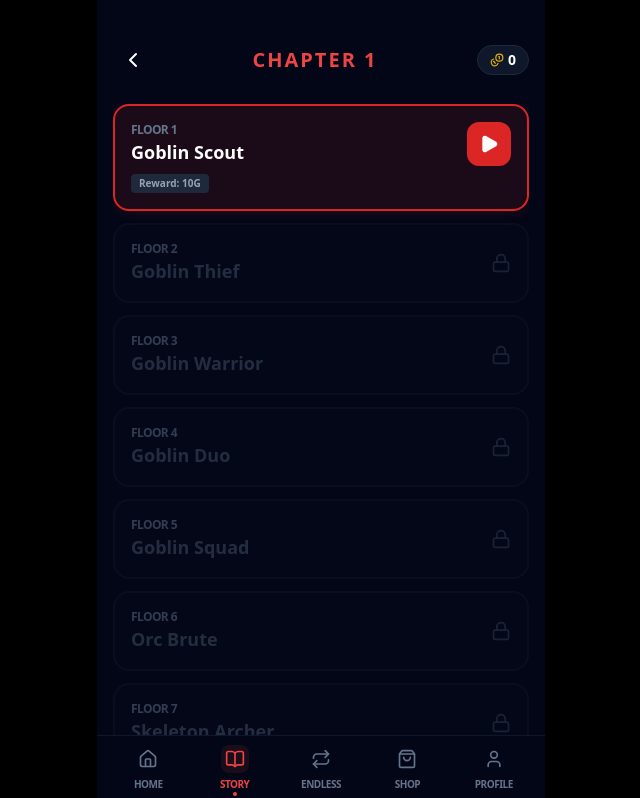
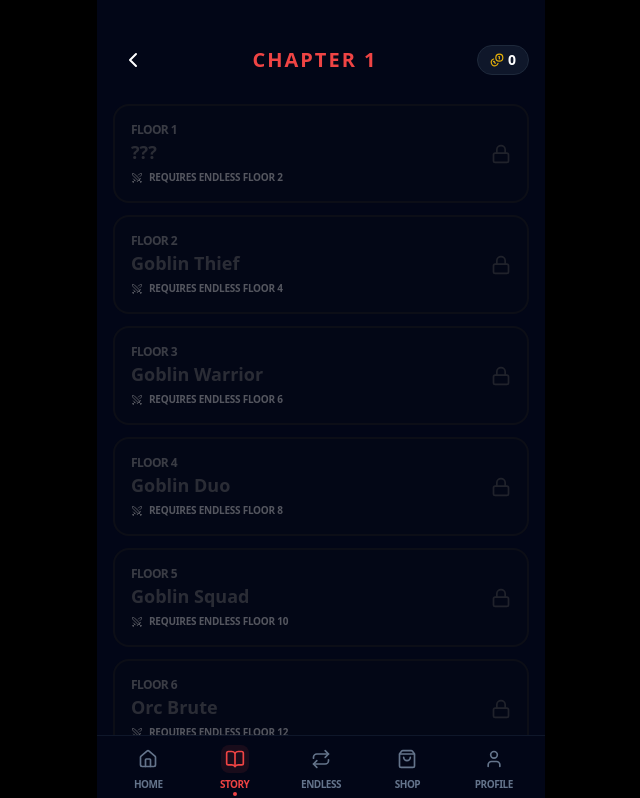
Before and after one commit to kouzen-neo/dungeon-battler, a Next.js app in the folder apps/web/: page /story in a window 1280 px wide. Shown: the top 798 px of the page, without its empty margins (319-959 px from the left). Built offline with nearby package versions, Linux system fonts and the light colour scheme.

Commit message:
feat: enhance difficulty, implement progression gating, and add auto-continue timer

```diff
--- a/apps/web/app/endless/page.tsx
+++ b/apps/web/app/endless/page.tsx
@@ -57,6 +57,7 @@ function EndlessPageContent() {
 
   const [isSwapping, setIsSwapping] = useState(false);
   const [isItemMenuOpen, setIsItemMenuOpen] = useState(false);
+  const [autoTimer, setAutoTimer] = useState(5);
 
   const persistAll = useSaveStore((state) => state.persistAll);
   const swapPositions = useBattleStore((state) => state.swapPositions);
@@ -64,6 +65,27 @@ function EndlessPageContent() {
   const addGold = useStoryStore((state) => state.addGold);
 
   const rewardGold = useMemo(() => 10 + (currentFloor * 5), [currentFloor]);
+
+  // Auto-Continue Logic
+  useEffect(() => {
+    let interval: NodeJS.Timeout;
+    if (isBattleOver && winner === 'player' && isAutoBattle) {
+      setAutoTimer(5);
+      interval = setInterval(() => {
+        setAutoTimer((prev) => {
+          if (prev <= 1) {
+            clearInterval(interval);
+            // Trigger victory automatically
+            const mockEvent = { preventDefault: () => {} } as React.MouseEvent;
+            handleVictory(mockEvent);
+            return 0;
+          }
+          return prev - 1;
+        });
+      }, 1000);
+    }
+    return () => clearInterval(interval);
+  }, [isBattleOver, winner, isAutoBattle]);
 
   useEffect(() => {
     const activeParty = partyIds
@@ -242,12 +264,29 @@ function EndlessPageContent() {
                   <Coins className="text-yellow-500" size={16} />
                   <span className="text-xl font-black text-yellow-500">+{rewardGold}</span>
                 </div>
-                <button
-                  onClick={handleVictory}
-                  className="w-full py-4 bg-red-600 hover:bg-red-500 text-white font-black rounded-2xl shadow-[0_4px_0_rgb(153,27,27)] active:translate-y-1 active:shadow-none transition-all cursor-pointer"
-                >
-                  NEXT FLOOR
-                </button>
+
+                <div className="flex flex-col w-full gap-3">
+                  <button
+                    onClick={handleVictory}
+                    className="w-full py-4 bg-red-600 hover:bg-red-500 text-white font-black rounded-2xl shadow-[0_4px_0_rgb(153,27,27)] active:translate-y-1 active:shadow-none transition-all cursor-pointer relative overflow-hidden"
+                  >
+                    {isAutoBattle ? (
+                      <div className="flex flex-col leading-tight">
+                        <span>CONTINUE NOW</span>
+                        <span className="text-[10px] opacity-60 uppercase">Auto-next in {autoTimer}s</span>
+                      </div>
+                    ) : (
+                      "NEXT FLOOR"
+                    )}
+                  </button>
+
+                  <button
+                    onClick={() => router.push('/')}
+                    className="w-full py-3 bg-slate-800 hover:bg-slate-700 text-slate-300 font-bold rounded-xl transition-all text-xs uppercase"
+                  >
+                    Return to Home
+                  </button>
+                </div>
               </div>
             ) : (
               <div className="flex flex-col items-center">
--- a/apps/web/app/profile/page.tsx
+++ b/apps/web/app/profile/page.tsx
@@ -3,7 +3,7 @@
 import React, { useState } from 'react';
 import { useHeroStore, OwnedHero } from '@/lib/stores/heroStore';
 import { useStoryStore } from '@/lib/game/storyProgress';
-import { Coins, User, Shield, Sword, Zap, Heart, Sparkles, ArrowUpCircle, Volume2, VolumeX, Book } from 'lucide-react';
+import { Coins, User, Shield, Sword, Zap, Heart, Sparkles, ArrowUpCircle, Volume2, VolumeX, Book, Trophy } from 'lucide-react';
 import Link from 'next/link';
 import PixelSprite from '@/components/ui/PixelSprite';
 import { useAudioStore } from '@/lib/stores/audioStore';
--- a/apps/web/app/story/page.tsx
+++ b/apps/web/app/story/page.tsx
@@ -3,11 +3,13 @@
 import React from 'react';
 import Link from 'next/link';
 import { useStoryStore } from '@/lib/game/storyProgress';
+import { useEndlessStore } from '@/lib/stores/endlessStore';
 import { storyChapter1 } from '@/lib/game/storyData';
-import { Lock, Play, ChevronLeft, Coins } from 'lucide-react';
+import { Lock, Play, ChevronLeft, Coins, Swords } from 'lucide-react';
 
 export default function StoryPage() {
-  const { currentFloor, maxFloorReached, gold } = useStoryStore();
+  const { currentFloor, maxFloorReached: storyMax, gold } = useStoryStore();
+  const { maxFloorReached: endlessMax } = useEndlessStore();
 
   return (
     <main className="flex flex-col min-h-screen bg-slate-950 text-white p-4 max-w-md mx-auto">
@@ -24,8 +26,11 @@ export default function StoryPage() {
 
       <div className="flex-1 space-y-3 overflow-y-auto pb-20">
         {storyChapter1.map((floor) => {
-          const isLocked = floor.floorNumber > maxFloorReached;
-          const isCurrent = floor.floorNumber === currentFloor;
+          const reqEndless = floor.floorNumber * 2;
+          const isStoryLocked = floor.floorNumber > storyMax;
+          const isEndlessLocked = endlessMax < reqEndless;
+          const isLocked = isStoryLocked || isEndlessLocked;
+          const isCurrent = floor.floorNumber === storyMax;
 
           return (
             <div
@@ -33,7 +38,7 @@ export default function StoryPage() {
               className={`
                 relative p-4 rounded-2xl border-2 transition-all
                 ${isLocked
-                  ? 'bg-slate-900/20 border-slate-900 opacity-50'
+                  ? 'bg-slate-900/20 border-slate-900 opacity-50 grayscale'
                   : isCurrent
                     ? 'bg-red-900/20 border-red-600 shadow-[0_0_15px_rgba(220,38,38,0.2)]'
                     : 'bg-slate-900 border-slate-800 hover:border-slate-700'
@@ -41,11 +46,18 @@ export default function StoryPage() {
               `}
             >
               <div className="flex items-center justify-between">
-                <div>
+                <div className="flex-1">
                   <h2 className="text-xs font-bold text-slate-500 uppercase tracking-tighter">Floor {floor.floorNumber}</h2>
                   <p className={`text-lg font-black ${isLocked ? 'text-slate-600' : 'text-white'}`}>
-                    {floor.enemies[0].name}
+                    {isLocked && !isStoryLocked ? '???' : floor.enemies[0].name}
                   </p>
+
+                  {isEndlessLocked && (
+                    <div className="mt-1 flex items-center gap-1.5 text-[10px] font-black text-amber-500 uppercase tracking-tight">
+                       <Swords size={12} />
+                       Requires Endless Floor {reqEndless}
+                    </div>
+                  )}
                 </div>
 
                 {isLocked ? (
--- a/apps/web/lib/game/endlessGeneration.ts
+++ b/apps/web/lib/game/endlessGeneration.ts
@@ -22,8 +22,8 @@ export const generateEndlessEnemies = (floor: number): EndlessEnemy[] => {
 
   const enemies: EndlessEnemy[] = [];
 
-  // Scaling factors
-  const statMult = 1 + (floor * 0.1); // +10% stats per floor
+  // Scaling factors: steeper exponential curve
+  const statMult = 1 + (floor * 0.15) + Math.pow(floor, 1.2) * 0.05;
 
   for (let i = 0; i < enemyCount; i++) {
     const type = ENEMY_TYPES[Math.floor(Math.random() * ENEMY_TYPES.length)];
--- a/apps/web/lib/game/storyData.ts
+++ b/apps/web/lib/game/storyData.ts
@@ -14,52 +14,52 @@ export interface FloorData {
 export const storyChapter1: FloorData[] = [
   {
     floorNumber: 1,
-    enemies: [{ name: "Goblin Scout", stats: { hp: 20, atk: 5, def: 2, spd: 8, element: "FIRE" } }],
+    enemies: [{ name: "Goblin Scout", stats: { hp: 40, atk: 8, def: 2, spd: 8, element: "FIRE" } }],
     rewardGold: 10,
   },
   {
     floorNumber: 2,
-    enemies: [{ name: "Goblin Thief", stats: { hp: 25, atk: 6, def: 2, spd: 10, element: "WATER" } }],
+    enemies: [{ name: "Goblin Thief", stats: { hp: 50, atk: 10, def: 2, spd: 10, element: "WATER" } }],
     rewardGold: 15,
   },
   {
     floorNumber: 3,
-    enemies: [{ name: "Goblin Warrior", stats: { hp: 35, atk: 8, def: 4, spd: 6, element: "EARTH" } }],
+    enemies: [{ name: "Goblin Warrior", stats: { hp: 70, atk: 12, def: 4, spd: 6, element: "EARTH" } }],
     rewardGold: 20,
   },
   {
     floorNumber: 4,
-    enemies: [{ name: "Goblin Duo", stats: { hp: 40, atk: 7, def: 3, spd: 9, element: "FIRE" } }],
+    enemies: [{ name: "Goblin Duo", stats: { hp: 80, atk: 11, def: 3, spd: 9, element: "FIRE" } }],
     rewardGold: 25,
   },
   {
     floorNumber: 5,
-    enemies: [{ name: "Goblin Squad", stats: { hp: 50, atk: 9, def: 4, spd: 7, element: "WATER" } }],
+    enemies: [{ name: "Goblin Squad", stats: { hp: 100, atk: 14, def: 4, spd: 7, element: "WATER" } }],
     rewardGold: 35,
   },
   {
     floorNumber: 6,
-    enemies: [{ name: "Orc Brute", stats: { hp: 70, atk: 12, def: 6, spd: 5, element: "FIRE" } }],
+    enemies: [{ name: "Orc Brute", stats: { hp: 140, atk: 18, def: 6, spd: 5, element: "FIRE" } }],
     rewardGold: 50,
   },
   {
     floorNumber: 7,
-    enemies: [{ name: "Skeleton Archer", stats: { hp: 45, atk: 14, def: 3, spd: 12, element: "WIND" } }],
+    enemies: [{ name: "Skeleton Archer", stats: { hp: 90, atk: 21, def: 3, spd: 12, element: "WIND" } }],
     rewardGold: 60,
   },
   {
     floorNumber: 8,
-    enemies: [{ name: "Orc & Skeleton", stats: { hp: 80, atk: 13, def: 5, spd: 8, element: "EARTH" } }],
+    enemies: [{ name: "Orc & Skeleton", stats: { hp: 160, atk: 20, def: 5, spd: 8, element: "EARTH" } }],
     rewardGold: 80,
   },
   {
     floorNumber: 9,
-    enemies: [{ name: "Undead Guardian", stats: { hp: 100, atk: 15, def: 8, spd: 6, element: "WIND" } }],
+    enemies: [{ name: "Undead Guardian", stats: { hp: 200, atk: 23, def: 8, spd: 6, element: "WIND" } }],
     rewardGold: 100,
   },
   {
     floorNumber: 10,
-    enemies: [{ name: "Forest Wolf (BOSS)", stats: { hp: 200, atk: 20, def: 10, spd: 18, element: "WIND" } }],
+    enemies: [{ name: "Forest Wolf (BOSS)", stats: { hp: 400, atk: 30, def: 10, spd: 18, element: "WIND" } }],
     rewardGold: 500,
   },
 ];
```
Also changed, not shown: apps/web/app/game/page.tsx (+44 -6 lines).
